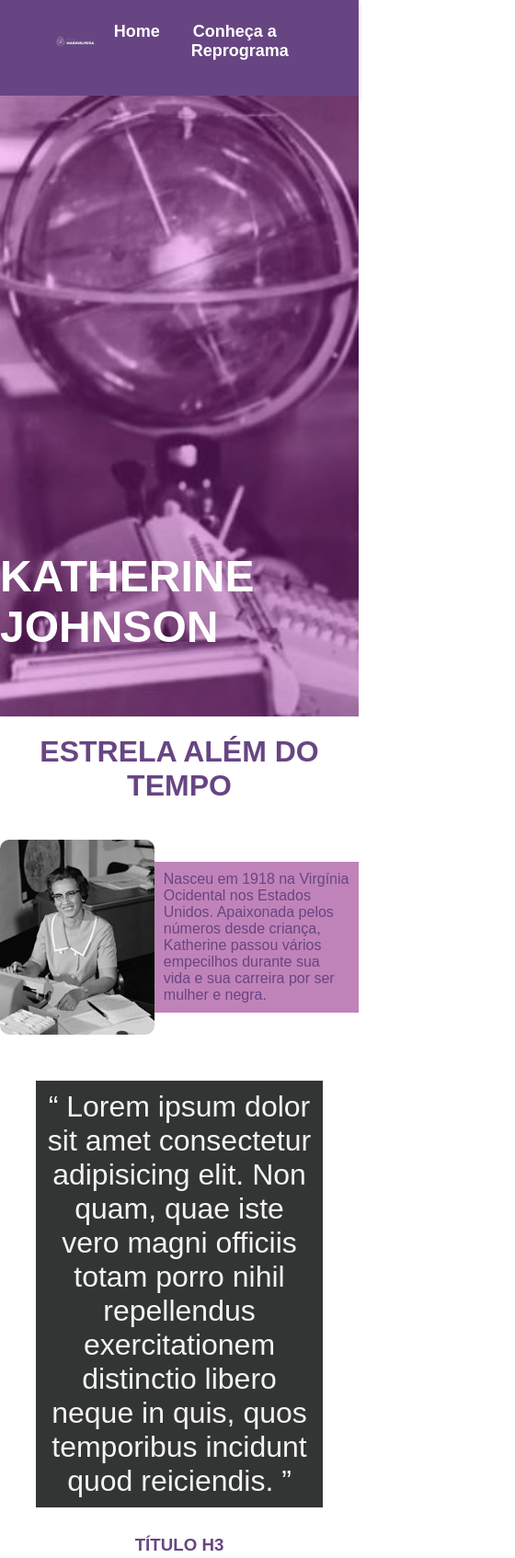
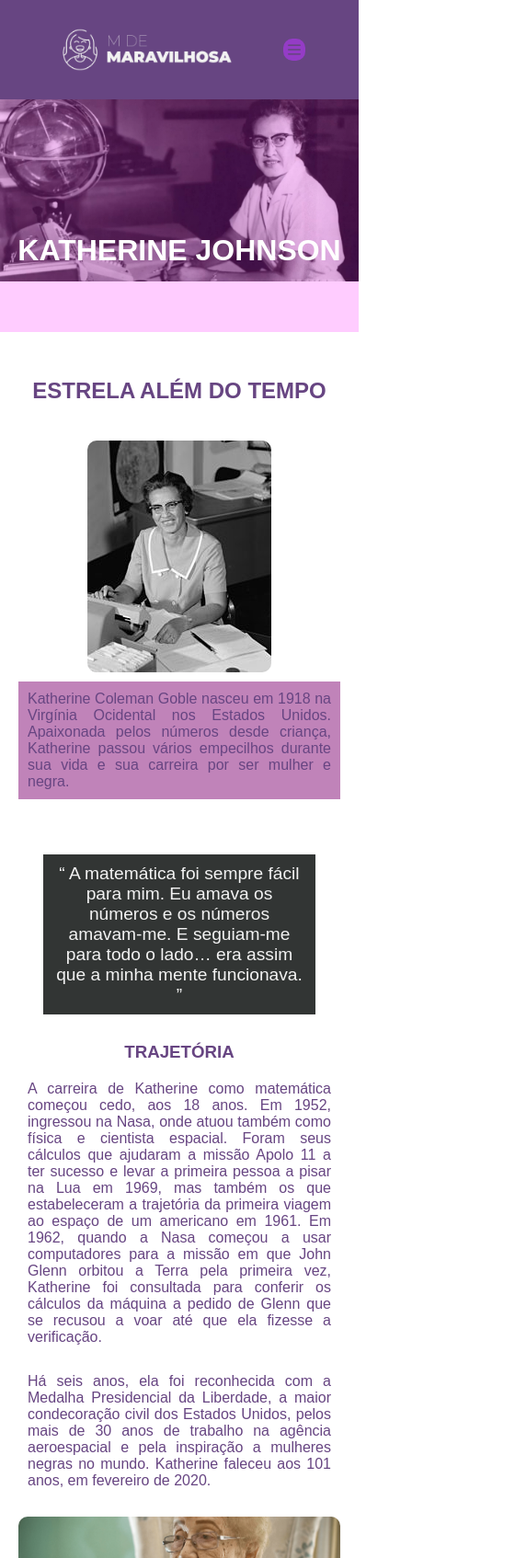
Before and after one commit to marianapequeno/mdemaravilhosa, a plain HTML site: page index.html in a window 390 px wide. Shown: the top 1694 px of the page at 92% size, 560 px wide, since content can reach past the window. Drawn offline with Linux system fonts and the light colour scheme.

Commit message:
Style - Criação dos media-queries

```diff
--- a/index.html
+++ b/index.html
@@ -9,12 +9,12 @@
     <title>M de maravilhosa</title>
 </head>
 <body>
-  <nav class="navbar">
+  <div class="navbar">
     <div class="navbar__box">
       <a class="navbar__logo" href="home.html">
           <img class="img-responsive" src="img/logo-white.png" alt="Logotipo M de Maravilhosa">
       </a>
-          <nav>
+      <nav class="nav-header">
           <ul class="navbar__nav">
               <li>
                   <a href="index.html">Home</a>
@@ -24,8 +24,13 @@
               </li>
           </ul>
       </nav>
+      <div class="navbar__nav--hamburguer" id="btnResponsivo">
+        <a href="#">
+            <img src="img/icones/menu-nav.png" alt="Menu de navegação">
+        </a>
       </div>
-    </nav>
+    </div>
+  </div>
 
   <header>
     <div class="header-item">
@@ -36,28 +41,40 @@
   <main>
     <h2>Estrela além do tempo</h2>
     <section class="container-section1">
-      <div class="main-container-img1">
+      <div class="div-container-img-section1">
         <img src="img/katherinejohnson3.jpg" alt="Katherine na NASA em 1966">
       </div>
-      <p>Nasceu em 1918 na Virgínia Ocidental nos Estados Unidos. Apaixonada pelos números desde criança, Katherine passou vários empecilhos durante sua vida e sua carreira por ser mulher e negra.</p>
+      <p>Katherine Coleman Goble nasceu em 1918 na Virgínia Ocidental nos Estados Unidos. Apaixonada pelos números desde criança, Katherine passou vários empecilhos durante sua vida e sua carreira por ser mulher e negra.</p>
     </section>
 
     <div class="citacao">
       <q>
-        Lorem ipsum dolor sit amet consectetur adipisicing elit. Non quam, quae iste vero magni officiis totam porro nihil repellendus exercitationem distinctio libero neque in quis, quos temporibus incidunt quod reiciendis.
+        A matemática foi sempre fácil para mim. Eu amava os números e os números amavam-me. E seguiam-me para todo o lado… era assim que a minha mente funcionava.
       </q>
     </div>
 
     <section class="container-section2">
-      <h3>Título h3</h3>
+      <h3>Trajetória</h3>
 
-      <p>Lorem ipsum dolor sit amet consectetur adipisicing elit. Consequuntur magnam eligendi distinctio quo, error nulla? Magnam dignissimos, placeat eaque vel voluptatum sequi illo ipsum itaque assumenda, dolor, at nemo consequatur.Mollitia beatae obcaecati, ratione amet, suscipit exercitationem labore aliquam minima vitae vel dolorum accusamus ea saepe cupiditate ipsum tempora aut aspernatur minus blanditiis! Officiis sit minima excepturi doloremque, incidunt tempore.Hic praesentium corrupti debitis quae officiis quod odio dolore commodi laboriosam. Animi accusamus facilis rem earum magnam laborum alias! Maiores, vitae deserunt facere sed doloribus autem necessitatibus omnis magni magnam.</p>
+      <p>A carreira de Katherine como matemática começou cedo, aos 18 anos. Em 1952, ingressou na Nasa, onde atuou também como física e cientista espacial. Foram seus cálculos que ajudaram a missão Apolo 11 a ter sucesso e levar a primeira pessoa a pisar na Lua em 1969, mas também os que estabeleceram a trajetória da primeira viagem ao espaço de um americano em 1961. Em 1962, quando a Nasa começou a usar computadores para a missão em que John Glenn orbitou a Terra pela primeira vez, Katherine foi consultada para conferir os cálculos da máquina a pedido de Glenn que se recusou a voar até que ela fizesse a verificação.</p>
 
-      <p>Lorem ipsum dolor sit amet consectetur adipisicing elit. Molestiae, quaerat ipsa esse illo voluptas repudiandae qui, voluptate odit sapiente, et a sint beatae dolor! Dolor repellat eaque quaerat amet aliquam. Lorem ipsum dolor sit amet consectetur adipisicing elit. Laudantium tempora provident illo, excepturi nostrum possimus voluptatum officia similique temporibus totam a molestiae, quas esse quae consequatur labore voluptatibus aperiam. Qui?</p>
+      <p>Há seis anos, ela foi reconhecida com a Medalha Presidencial da Liberdade, a maior condecoração civil dos Estados Unidos, pelos mais de 30 anos de trabalho na agência aeroespacial e pela inspiração a mulheres negras no mundo. Katherine faleceu aos 101 anos, em fevereiro de 2020.</p>
 
       <div class="main-container-img2">
         <img src="img/katherine_johnson4.png" alt="Imagem Katherine Johnson em 2008">
       </div>
+
+      <h3>Legado</h3>
+      <p>Katherine foi co-autora de 26 artigos científicos. Recebeu diversas honrarias e medalhas, além de servir como inspiração para outras estudantes. Desde 1979, antes de se aposentar da NASA, sua biografia tem lugar de destaque entre a lista de negros pioneiros em ciência e tecnologia. Em 24 de novembro de 2015, o presidente Barack Obama incluiu Katherine na exclusiva lista de dezessete estadunidenses que receberam a Medalha Presidencial da Liberdade e seu nome foi citado como exemplo pioneiro de mulheres negras na ciência, tecnologia, engenharia e matemática.</P>
+
+      <div class="div-legado">
+        <div class="div-legado-img">
+          <img src="img/hidden_figures.jpg" alt="">
+        </div>
+        <p>Em 2017 foi lançado o filme <strong>Estrelas Além do Tempo</strong> que conta um pouco da história de três cientistas negras da NASA que calcularam as trajetórias de voo do Projeto Mercury e do Apollo 11 nos anos 1960. O filme é baseado no livro de Margot Lee Shetterly que documentou as carreiras e as contribuições de Katherine Johnson, Dorothy Vaughan e Mary Jackson. Katherine é interpretada pela atriz indicada ao Oscar Taraji P. Henson.</P>
+      </div>
+
+      <p>Em 5 de maio de 2016, a nova Instalação Katherine G. Johnson de Pesquisa em Computação foi formalmente dedicada pela agência no Centro Langley de Pesquisa, em Hampton, Virginia, no aniversário de 55 anos do voo histórico de 1961, que Katherine tornou possível.</p>
     </section>
 
     <div class="video">
@@ -68,7 +85,7 @@
   <section class="container-autora">
     <div class="div-container-autora">
       <div class="container-img-autora">
-        <img src="" alt="">
+        <img src="img/foto.jpg" alt="Imagem autora">
       </div>
       <div class="container-ul-autora">
         <ul>
--- a/style.css
+++ b/style.css
@@ -32,10 +32,7 @@ img{
   background-color: #674582;
   box-shadow: 0px 5px 5px rgba(0, 0, 0, 0.2);
   padding: 24px;
-  /*z-index: 99;
-  position: fixed;*/
   width: 100%;
-  height: 104px;
 }
 
 .navbar__logo {
@@ -60,11 +57,15 @@ img{
   margin: 0 16px;
   font-weight: bold;
 }
+
+.navbar__nav--hamburguer{
+  display: none;
+}
  /* -------------------------------------------------------------------------------- */
 /* HEADER */
 header{
-  background: linear-gradient(rgba(255, 0, 255, 0.2), rgba(255, 0, 255, 0.2)), url(img/background-katherine_johnson1.jpg);
-  background-size: cover;
+  background: linear-gradient(rgba(255, 0, 255, 0.2), rgba(255, 0, 255, 0.2)), url(img/katherine_johnson1.jpg);
+  background-size: 100%;
   background-repeat: no-repeat;
   min-height: 80vh;
   display: flex;
@@ -86,6 +87,7 @@ header{
 main{
   color: #674582;
   max-width: 960px;
+  padding: 10px;
   margin: 20px auto;
 }
 
@@ -93,17 +95,19 @@ main h2{
   font-size: 2rem;
   text-align: center;
   text-transform: uppercase;
-  margin-bottom: 20px;
+  margin: 20px 0;
 }
 
 main p{
+  text-align: justify;
   padding: 10px;
-  margin: 10px 0;
+  margin: 10px 10px;
 }
 
 .container-section1{
   padding: 20px 0;
   display: flex;
+  flex-wrap: wrap;
   justify-content: space-around;
 }
 
@@ -131,12 +135,39 @@ main p{
 .container-section2 h3{
   text-align: center;
   text-transform: uppercase;
-  margin-bottom: 10px;
+  margin-top: 30px;
+}
+
+.main-container-img2{
+  padding: 10px;
+}
+
+.main-container-img2 img{
+  margin: 0 auto;
+}
+
+.div-legado{
+  display: flex;
+  flex-wrap: wrap;
+  justify-content: space-around;
+}
+
+.div-legado img{
+  margin-right: 0;
+}
+
+.div-legado p{
+
+  align-self: center;
 }
 
 .video{
   text-align: center;
   margin: 20px 0;
+}
+
+.video iframe{
+  max-width: 100%;
 }
 
 
@@ -150,12 +181,12 @@ main p{
   display: flex;
   flex-wrap: wrap;
   justify-content: center;
+  padding: 10px 5px;
 }
 
 .container-img-autora{
   background-color: #674582;
-  width: 160px; /*max-width depois*/
-  height: 170px;
+  width: 150px;
   margin-right: 30px;
 }
 
@@ -248,3 +279,50 @@ footer ul a:hover{
 .nav-rodape p a:hover{
   color: #674582;
 }
+
+/*MEDIA-QUERIES*/
+
+@media (max-width: 1170px){
+  header{
+    min-height: 65vh;
+  }
+}
+
+@media (max-width: 960px){
+  .nav-header{
+    display: none;
+  }
+  .navbar__nav--hamburguer {
+    color: #f3f3f3;
+    display: block;
+  }
+  header{
+    min-height: 50vh;
+  }
+  footer ul, .container-logo-footer, .container-icones-footer{
+    margin: 10px 10px;
+  }
+}
+
+@media (max-width: 753px){
+  .container-section1 p{
+    display: block;
+    width: 100%;
+  }
+}
+
+@media (max-width: 735px){
+  header{
+    min-height: 30vh;
+  }
+  .header-item h1{
+    font-size: 2rem;
+  }
+  main h2{
+    font-size: 1.5rem;
+  }
+
+  .citacao{
+    font-size: 1.2rem;
+  }
+}
```
Also changed, not shown: img/background-katherine_johnson1-1.jpg (added), img/background-katherine_johnson3.jfif (added), img/foto.jpg (added), img/hidden_figures.jpg (added), img/katherine_johnson1.jpg (added), img/katherine_johnson2.jpg (renamed from img/background-katherine_johnson1.jpg). Lines whose indentation alone changed are shown as unchanged.
